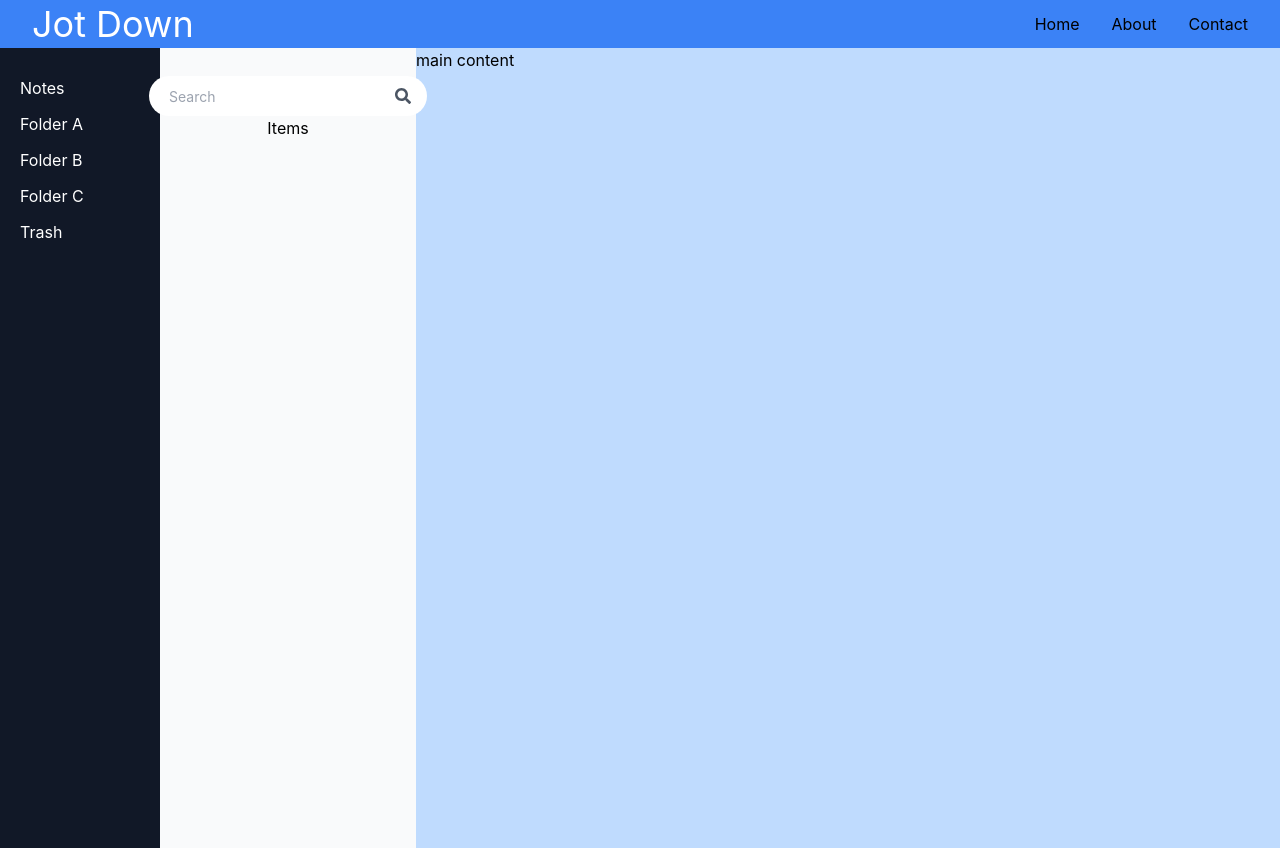
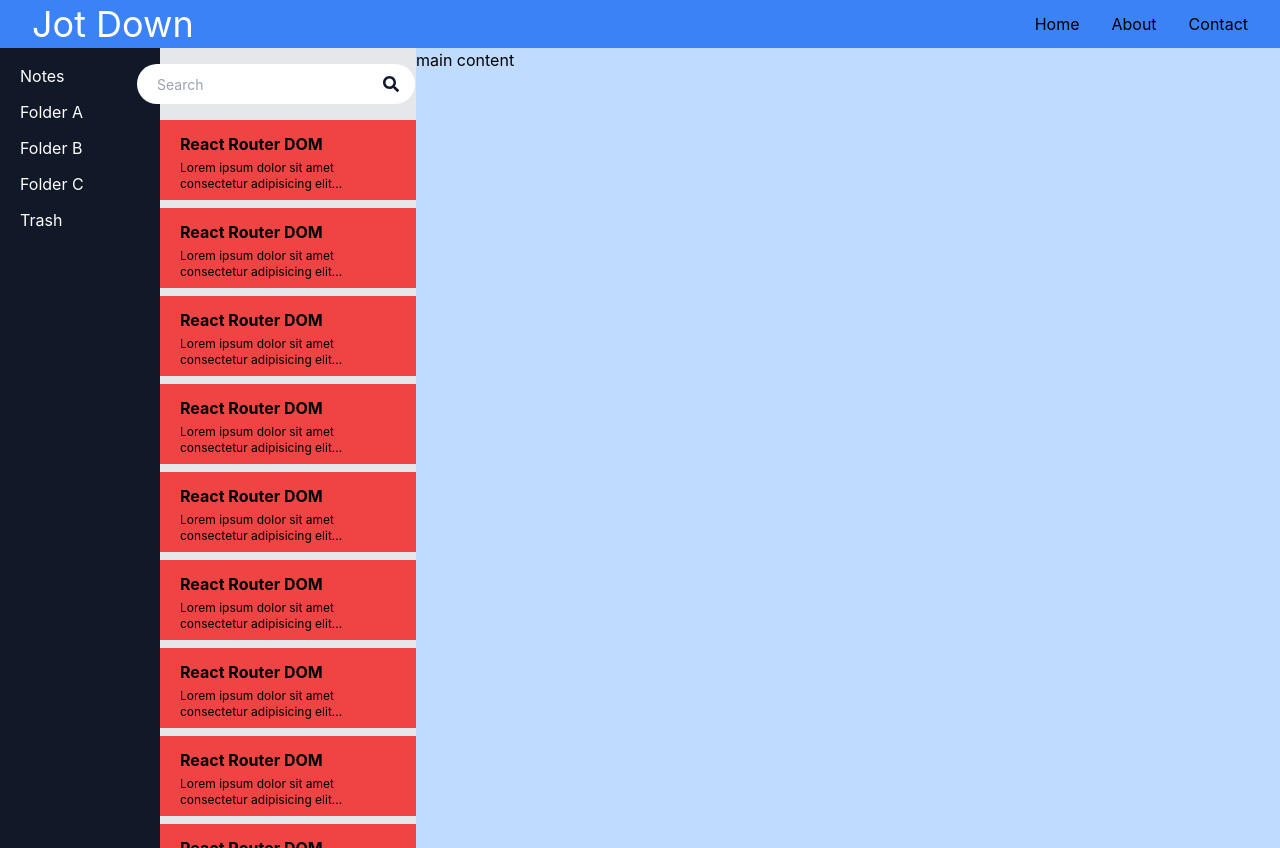
Before and after one commit to raaynaldo/jot-down-front, a React (Create React App) app: page / in a window 1280 px wide. Built offline with nearby package versions, Linux system fonts and the light colour scheme.

Commit message:
second side done

```diff
--- a/src/containers/Main/Main.js
+++ b/src/containers/Main/Main.js
@@ -1,17 +1,19 @@
-import { FaSearch } from "react-icons/fa";
+import { FaSearch, FaPencilAlt } from "react-icons/fa";
 
 const Main = () => {
   return (
     <div class="flex flex-row h-screen">
-      <div className="w-40 bg-gray-900 text-white items-left px-5 pt-7 space-y-3">
+      <div className="w-40 bg-gray-900 text-white items-left px-5 pt-4 space-y-3">
         <div>Notes</div>
         <div>Folder A</div>
         <div>Folder B</div>
         <div>Folder C</div>
         <div>Trash</div>
       </div>
-      <div className="w-64 bg-gray-50 flex flex-col items-center pt-7">
-        <div class="relative text-gray-600">
+
+      <div className="w-64 bg-gray-200 flex flex-col items-center pt-4">
+        <div className="flex flex-row items-center space-x-2">
+          <div class="relative text-gray-900 ">
             <input
               type="search"
               name="serch"
@@ -22,8 +24,53 @@ const Main = () => {
               <FaSearch />
             </button>
           </div>
-        <div>Items</div>
+          <div>
+            <button>
+              <FaPencilAlt />
+            </button>
           </div>
+        </div>
+
+        <div className="mt-4 w-64 space-y-2 overflow-y-auto">
+          <div className="flex flex-col bg-red-500 h-20 px-5 py-3 space-y-1">
+            <b>React Router DOM</b>
+            <p className="text-xs">Lorem ipsum dolor sit amet consectetur adipisicing elit...</p>
+          </div>
+          <div className="flex flex-col bg-red-500 h-20 px-5 py-3 space-y-1">
+            <b>React Router DOM</b>
+            <p className="text-xs">Lorem ipsum dolor sit amet consectetur adipisicing elit...</p>
+          </div>
+          <div className="flex flex-col bg-red-500 h-20 px-5 py-3 space-y-1">
+            <b>React Router DOM</b>
+            <p className="text-xs">Lorem ipsum dolor sit amet consectetur adipisicing elit...</p>
+          </div>
+          <div className="flex flex-col bg-red-500 h-20 px-5 py-3 space-y-1">
+            <b>React Router DOM</b>
+            <p className="text-xs">Lorem ipsum dolor sit amet consectetur adipisicing elit...</p>
+          </div>
+          <div className="flex flex-col bg-red-500 h-20 px-5 py-3 space-y-1">
+            <b>React Router DOM</b>
+            <p className="text-xs">Lorem ipsum dolor sit amet consectetur adipisicing elit...</p>
+          </div>
+          <div className="flex flex-col bg-red-500 h-20 px-5 py-3 space-y-1">
+            <b>React Router DOM</b>
+            <p className="text-xs">Lorem ipsum dolor sit amet consectetur adipisicing elit...</p>
+          </div>
+          <div className="flex flex-col bg-red-500 h-20 px-5 py-3 space-y-1">
+            <b>React Router DOM</b>
+            <p className="text-xs">Lorem ipsum dolor sit amet consectetur adipisicing elit...</p>
+          </div>
+          <div className="flex flex-col bg-red-500 h-20 px-5 py-3 space-y-1">
+            <b>React Router DOM</b>
+            <p className="text-xs">Lorem ipsum dolor sit amet consectetur adipisicing elit...</p>
+          </div>
+          <div className="flex flex-col bg-red-500 h-20 px-5 py-3 space-y-1">
+            <b>React Router DOM</b>
+            <p className="text-xs">Lorem ipsum dolor sit amet consectetur adipisicing elit...</p>
+          </div>
+        </div>
+      </div>
+
       <div className="flex-auto bg-blue-200">main content</div>
     </div>
   );
```
Lines whose indentation alone changed are shown as unchanged.
